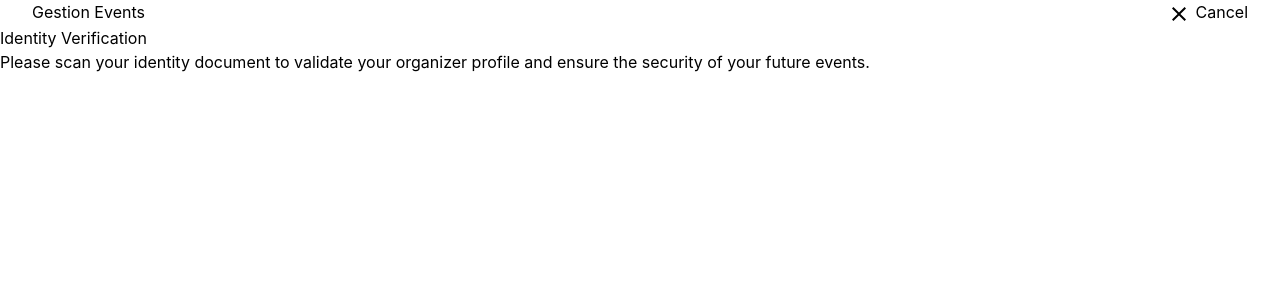
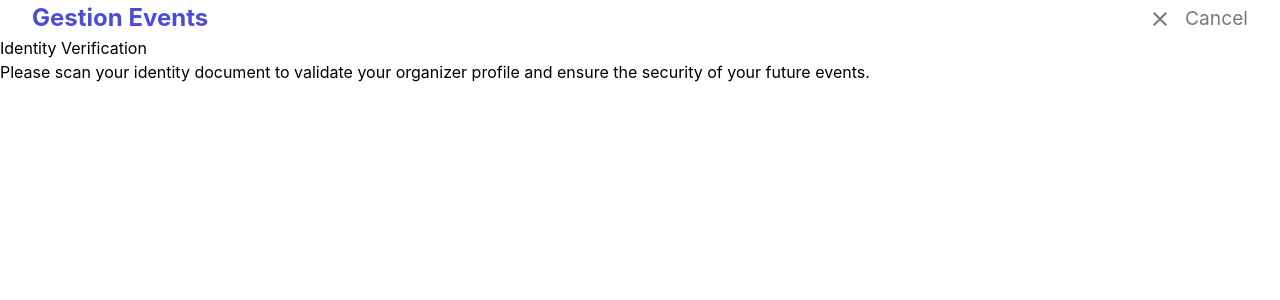
Before and after one commit to doudaoud/gestion-events, a React (Vite) app in the folder client/: page /signUp/typeprofile/scanId in a window 1280 px wide. Shown: the top 300 px of the page. Built offline with nearby package versions, Linux system fonts and the light colour scheme.

Commit message:
style: refactor ScanId component header for improved readability and consistency

```diff
--- a/client/src/pages/ScanId.tsx
+++ b/client/src/pages/ScanId.tsx
@@ -10,13 +10,36 @@ export default function ScanId() {
           justifyContent: "space-between",
           width: "95%",
           margin: "0 auto",
-         }}
+        }}
       >
-        <h2 style={{
-
-        }} >Gestion Events</h2>
-        <button>
-          <CloseOutlinedIcon /> Cancel
+        <h2
+          style={{
+            fontSize: "1.5rem",
+            fontWeight: "bold",
+            color: "rgb(75, 77, 213)",
+          }}
+        >
+          Gestion Events
+        </h2>
+        <button
+          style={{
+            color: "rgb(119, 119, 131)",
+            fontSize: "1.2rem",
+          }}
+        >
+          <CloseOutlinedIcon
+            style={{
+              marginTop: "-0.1rem",
+            }}
+          />{" "}
+          <p
+            style={{
+              display: "inline-block",
+              marginLeft: "0.5rem",
+            }}
+          >
+            Cancel
+          </p>
         </button>
       </div>
       <div className="scan-page">
```
